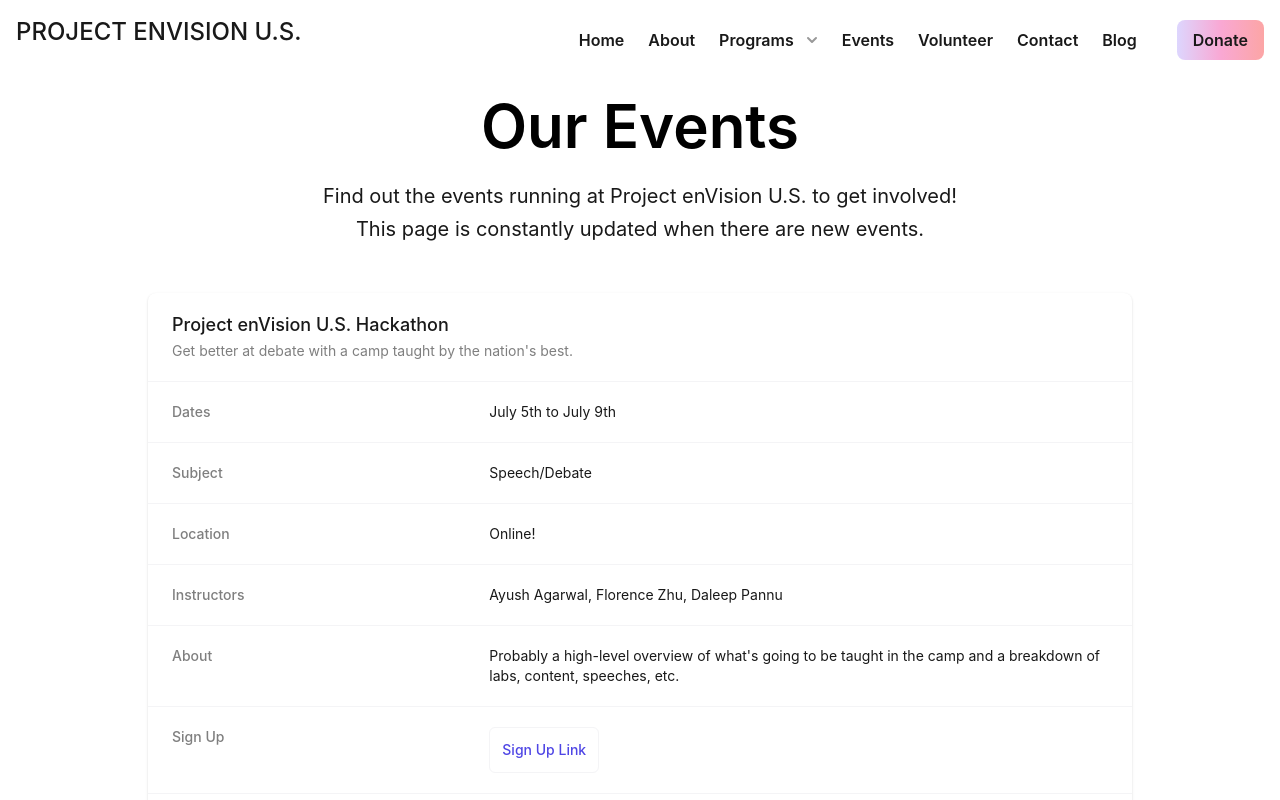
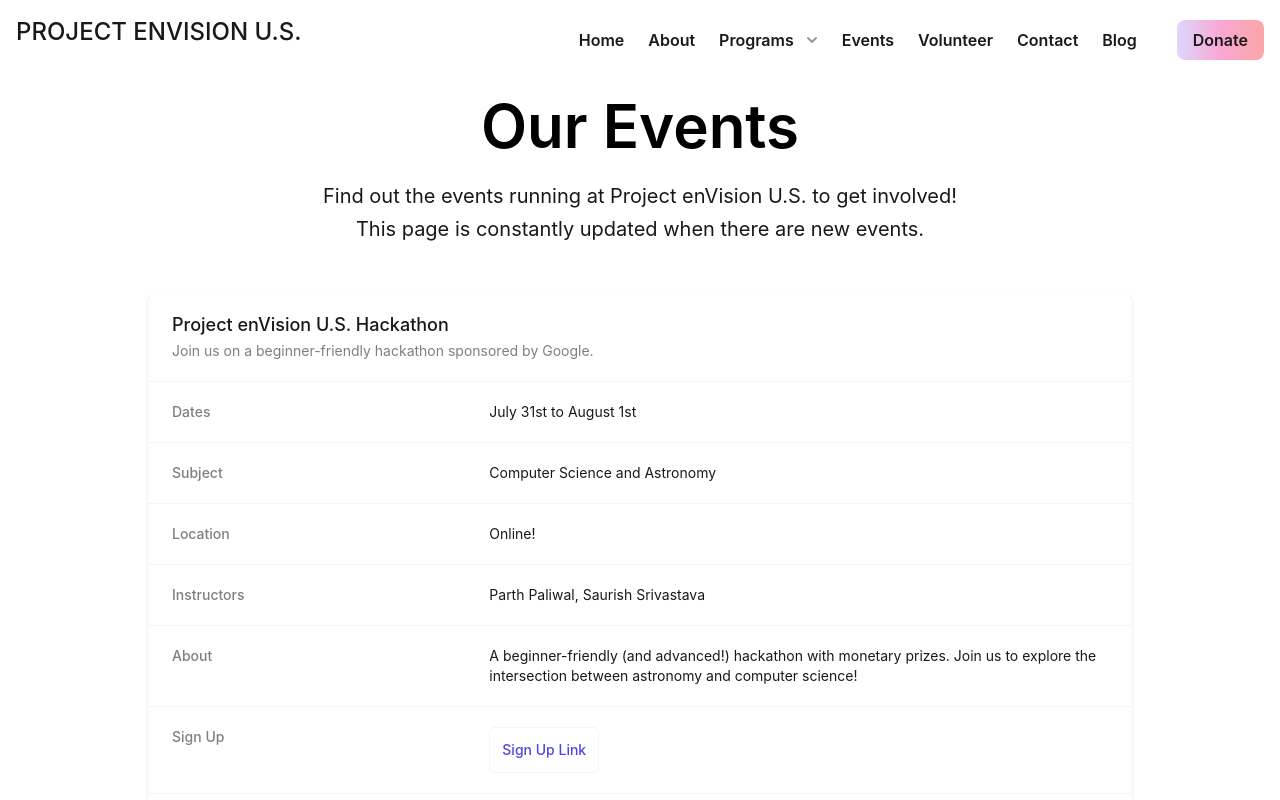
Before and after one commit to envisionnew/envisionnew.org, a Next.js app: page /events in a window 1280 px wide. Shown: the top 800 px of the page. Built offline with nearby package versions, Linux system fonts and the light colour scheme; what @tailwindcss/typography would draw is missing.

Commit message:
[:zap:] update events

```diff
--- a/pages/events.js
+++ b/pages/events.js
@@ -7,16 +7,15 @@ import { NextSeo } from 'next-seo';
 const events = [
   {
     name: 'Project enVision U.S. Hackathon',
-    blurb: "Get better at debate with a camp taught by the nation's best.",
-    dates: 'July 5th to July 9th',
-    subject: 'Speech/Debate',
+    blurb: 'Join us on a beginner-friendly hackathon sponsored by Google.',
+    dates: 'July 31st to August 1st',
+    subject: 'Computer Science and Astronomy',
     location: 'Online!',
-    instructors: 'Ayush Agarwal, Florence Zhu, Daleep Pannu',
+    instructors: 'Parth Paliwal, Saurish Srivastava',
     about:
-      "Probably a high-level overview of what's going to be taught in the camp and a breakdown of labs, content, speeches, etc.",
-    link:
-      'https://docs.google.com/forms/d/e/1FAIpQLSdywhU0uwv7kKkMYxWmlwyW88T7-kJ4FuEYJGD-_5CibAgFYA/viewform?usp=sf_link',
-    filepath: '/learn/syllabus/speechdebate.pdf'
+      'A beginner-friendly (and advanced!) hackathon with monetary prizes. Join us to explore the intersection between astronomy and computer science!',
+    link: '',
+    filepath: '/events/hackathon.pdf'
   },
   {
     name: 'Speech and Debate Camp',
@@ -26,7 +25,7 @@ const events = [
     location: 'Online!',
     instructors: 'Ayush Agarwal, Florence Zhu, Daleep Pannu',
     about:
-      "Probably a high-level overview of what's going to be taught in the camp and a breakdown of labs, content, speeches, etc.",
+      'A concatenation of labs, history lectures, argument-building drills, speaking drills, speeches, rebuttal redoes, etc.',
     link:
       'https://docs.google.com/forms/d/e/1FAIpQLSdywhU0uwv7kKkMYxWmlwyW88T7-kJ4FuEYJGD-_5CibAgFYA/viewform?usp=sf_link',
     filepath: '/learn/syllabus/speechdebate.pdf'
```
